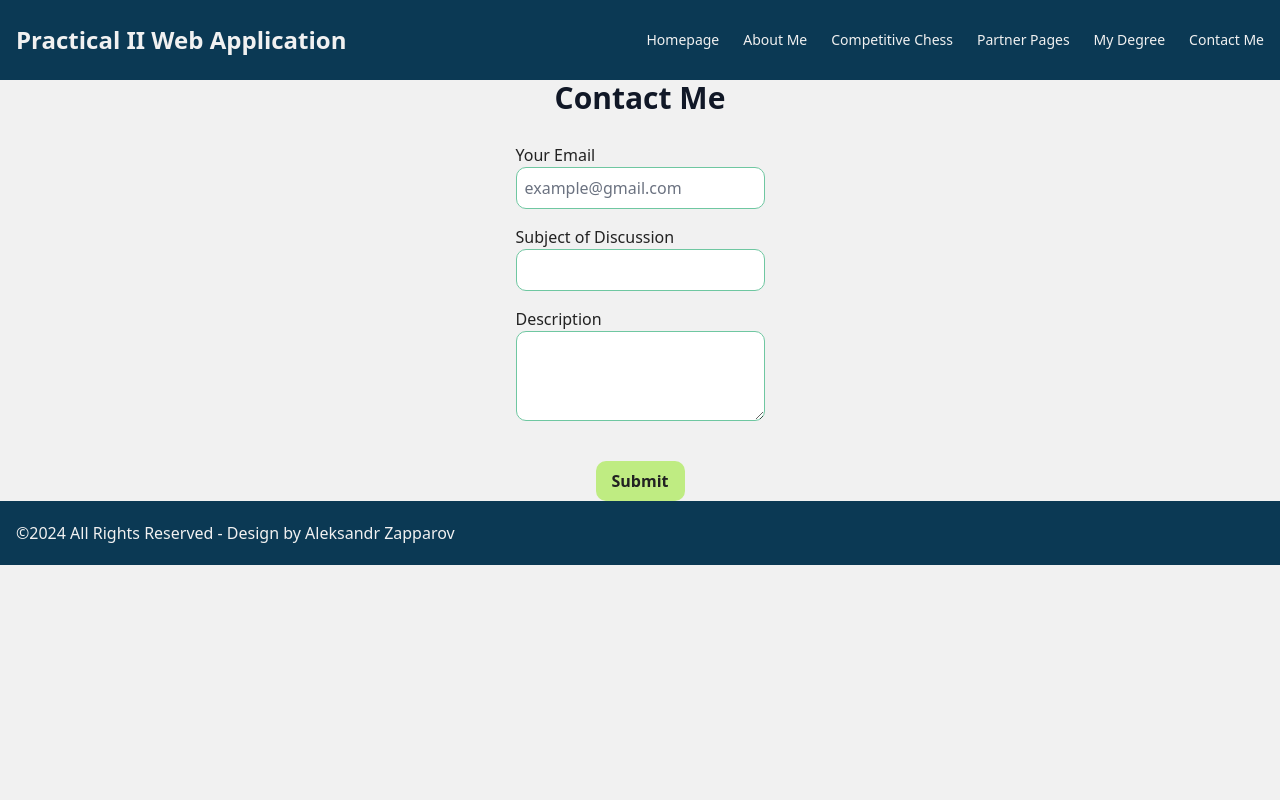
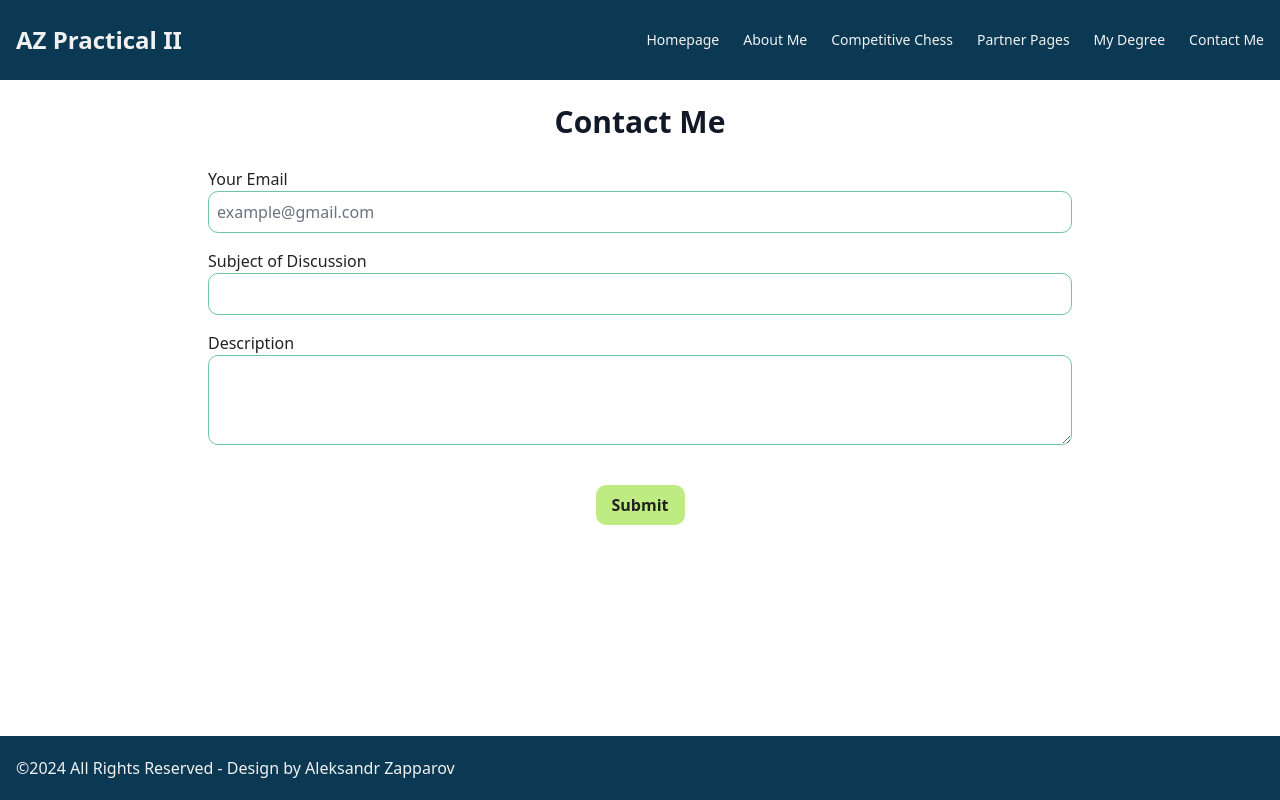
Before and after one commit to rockstonezap/web_application_repository, a website: page public/contact.html in a window 1280 px wide. Drawn offline with Linux system fonts and the light colour scheme; some icons are missing.

Commit message:
Complete refactoring of styles and content in the contact page

```diff
--- a/public/contact.html
+++ b/public/contact.html
@@ -17,10 +17,10 @@
         <link rel="stylesheet" type="text/css" href="../css/styles.css">
     </head>
 
-    <body class="bg-cursor sm:px-8 max-w-7xl mx-auto">
+    <body class="flex flex-col min-h-screen	bg-cursor max-w-7xl mx-auto drop-shadow-2xl">
         <header class="bg-cyan">
             <nav class="text-cursor mx-auto flex container items-center justify-between py-6">
-                <p class="text-md sm:text-2xl font-bold">Practical II Web Application</p>
+                <p class="text-md sm:text-2xl font-bold">AZ Practical II</p>
 
                 <div class="text-sm sm:text-md flex gap-x-6">
                     <a href="/">Homepage</a>
@@ -33,9 +33,9 @@
             </nav>
         </header>
 
-        <main class="text-terminal my-8">
-            <section class="container mx-auto px-6 py-8 sm:py-20 lg:px-0 flex justify-center bg-moonstone rounded-xl">
-                <div class="w-full prose m-0 md:px-6">
+        <main class="bg-white grow text-terminal py-6 md:px-6">
+            <section class="prose container">
+                <div class="flex flex-col justify-center">
                     <h1 class="text-3xl text-center font-bold">Contact Me</h1>
 
                     <form class="flex flex-col gap-4" action="/">
@@ -66,7 +66,7 @@
 
         <footer class="text-cursor bg-cyan">
             <div class="flex container items-center justify-between py-4">
-                <p>&copy;2024 All Rights Reserved - Design by <a href="https://github.com/rockstonezap">Aleksandr Zapparov</a></p>
+                <p>&copy;2024 All Rights Reserved - Design by <a target="_blank" href="https://github.com/rockstonezap">Aleksandr Zapparov</a></p>
 
                 <div class="grid grid-flow-col gap-4">
                     <a class="size-8" target="_blank" href="https://www.linkedin.com/in/aleksandr-zapparov/">
```
